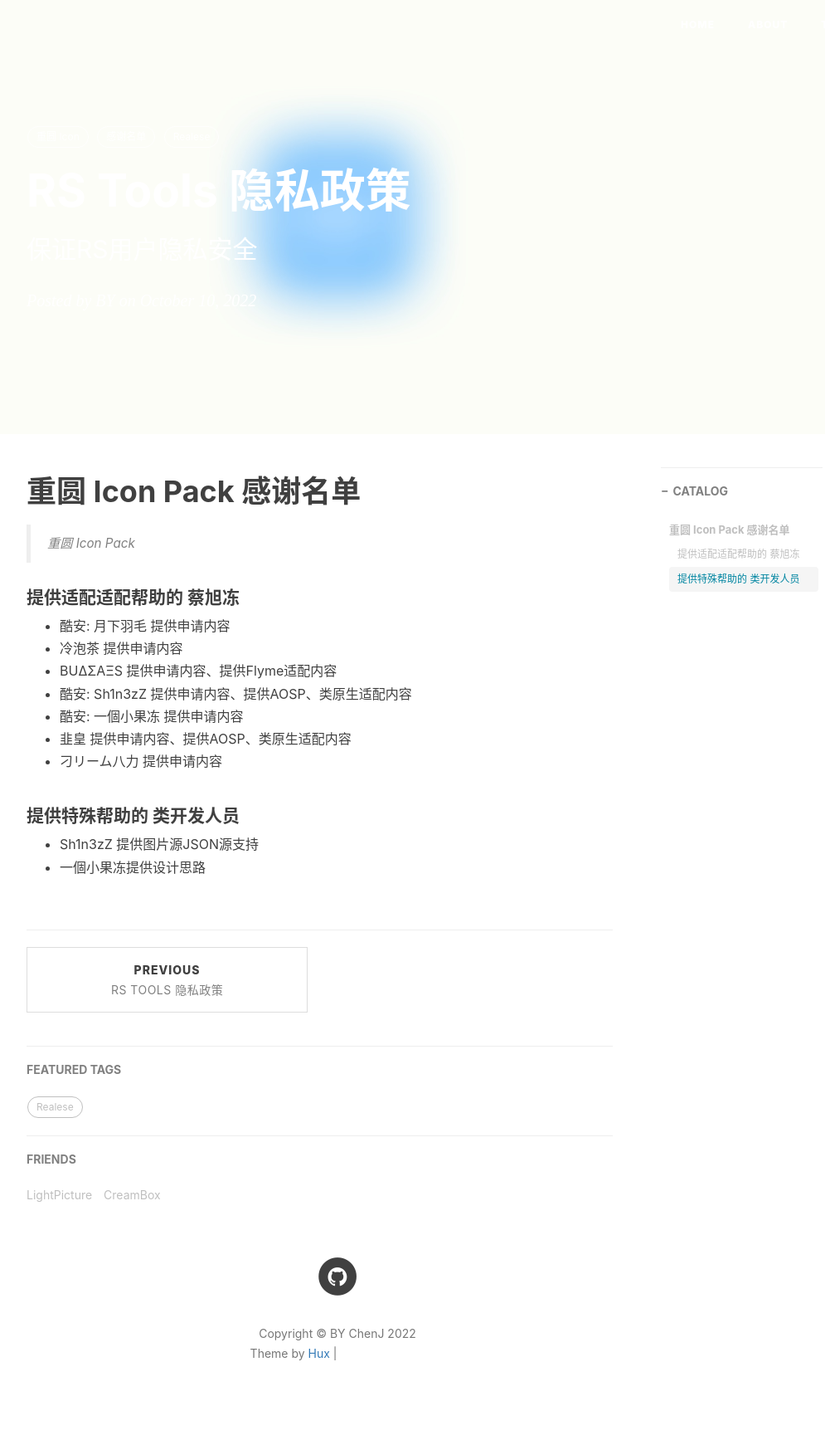
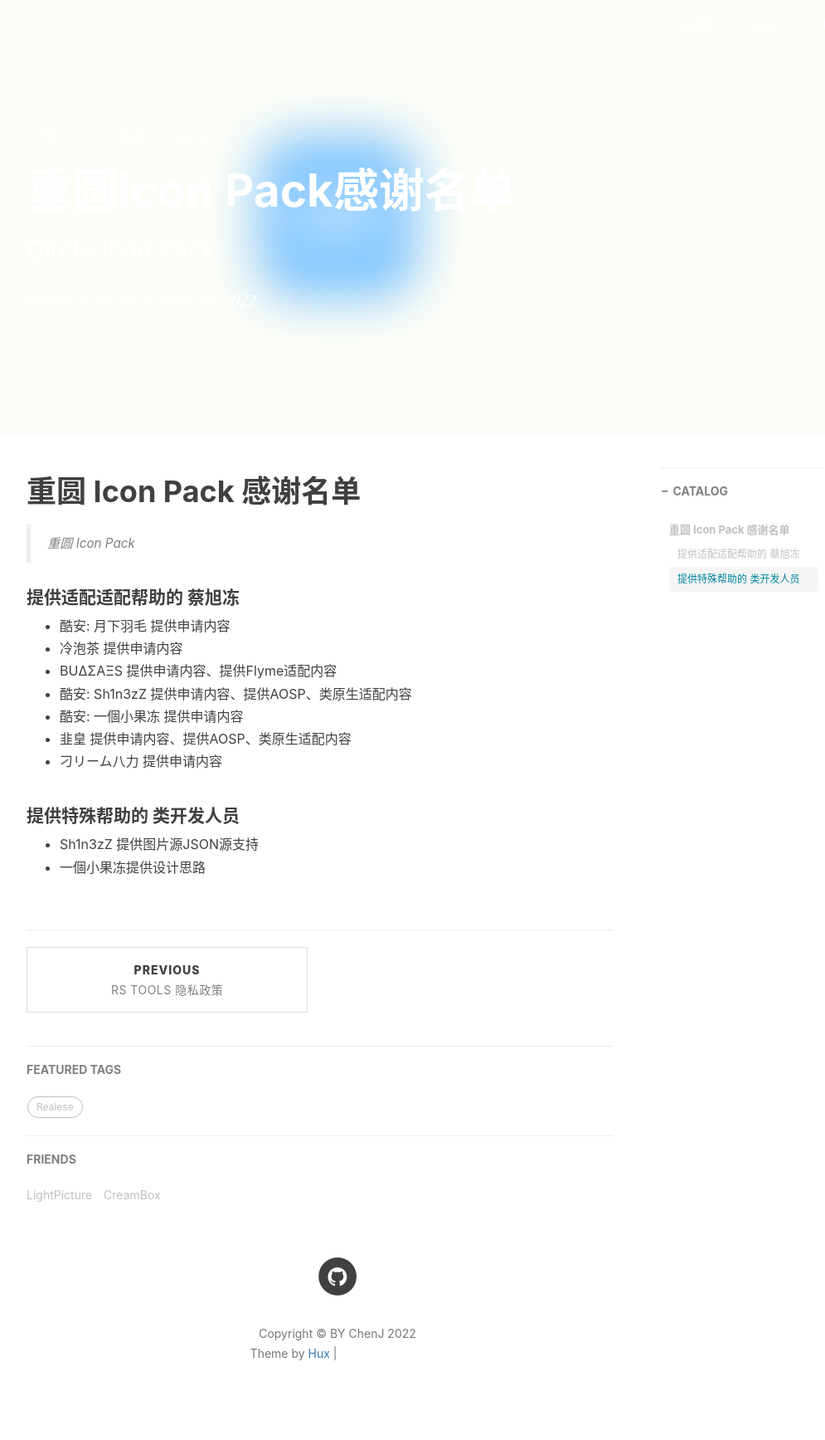
Before and after one commit to wkshl/wkshl.github.io, a Jekyll site: the page built from _posts/2022-10-10-重圆-IconPack-感谢名单.md, in a window 1280 px wide. Shown: the whole page at 83% size, without its empty margins (233-1228 px from the left). Built offline with Jekyll 4.4.1, drawn with Linux system fonts in a browser that asks for light colours; nearby versions of some CDN libraries; comment, search, counter and statistics services are not loaded; grey boxes are pictures that could not be loaded.

Commit message:
Update 2022-10-10-重圆-IconPack-感谢名单.md

```diff
--- a/_posts/2022-10-10-重圆-IconPack-感谢名单.md
+++ b/_posts/2022-10-10-重圆-IconPack-感谢名单.md
@@ -1,7 +1,7 @@
 ---
 layout:     post
-title:      RS Tools 隐私政策
-subtitle:   保证RS用户隐私安全
+title:      重圆Icon Pack感谢名单
+subtitle:   Circle Icon Pack
 date:       2022-10-10
 author:     BY
 header-img: img/rs-logo-chen-web.jpg
```
